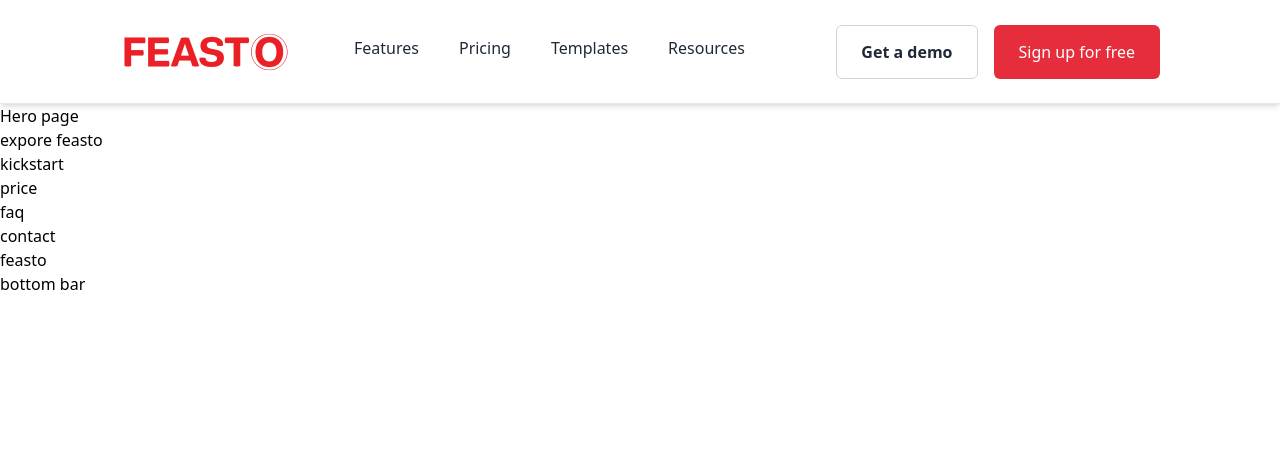
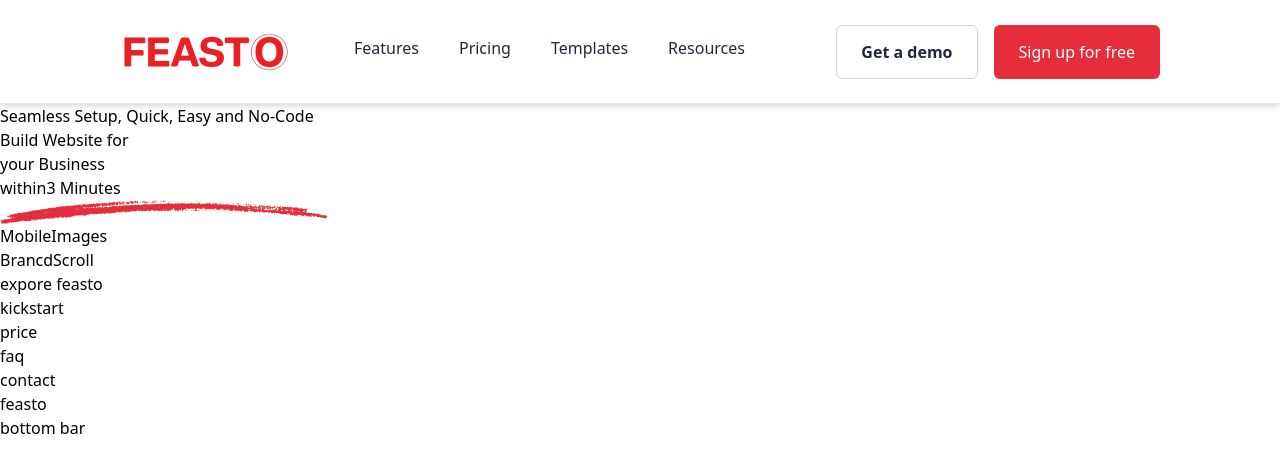
Before and after one commit to Althaf27/FeastoWebsite, a React (Vite) app: page / in a window 1280 px wide. Shown: the top 472 px of the page. Built offline with nearby package versions, Linux system fonts and the light colour scheme; a web font is replaced by a local one.

Commit message:
start hero section

```diff
--- /dev/null
+++ b/src/components/BrancdScroll.jsx
@@ -0,0 +1,5 @@
+function BrancdScroll() {
+  return <div>BrancdScroll</div>;
+}
+
+export default BrancdScroll;
--- /dev/null
+++ b/src/components/HeaderText.jsx
@@ -0,0 +1,19 @@
+import line from "../assets/icons/line.svg";
+
+function HeaderText() {
+  return (
+    <div>
+      <p>Seamless Setup, Quick, Easy and No-Code</p>
+      <h1>
+        Build Website for <br /> your Business <br /> within
+        <span>
+          3 Minutes
+          <img src={line} alt="red line" />
+        </span>
+      </h1>
+      <div></div>
+    </div>
+  );
+}
+
+export default HeaderText;
--- /dev/null
+++ b/src/components/MobileImages.jsx
@@ -0,0 +1,5 @@
+function MobileImages() {
+  return <div>MobileImages</div>;
+}
+
+export default MobileImages;
--- a/src/pages/HomePage.jsx
+++ b/src/pages/HomePage.jsx
@@ -1,11 +1,14 @@
 import NavBar from "../components/NavBar";
+import Hero from "../sections/Hero";
 
 function HomePage() {
   return (
     <>
       <header>
         <NavBar />
-        <section>Hero page</section>
+        <section>
+          <Hero />
+        </section>
       </header>
       <main>
         <section>expore feasto</section>
--- /dev/null
+++ b/src/sections/Hero.jsx
@@ -0,0 +1,15 @@
+import BrancdScroll from "../components/BrancdScroll";
+import HeaderText from "../components/HeaderText";
+import MobileImages from "../components/MobileImages";
+
+function Hero() {
+  return (
+    <>
+      <HeaderText />
+      <MobileImages />
+      <BrancdScroll />
+    </>
+  );
+}
+
+export default Hero;
```
